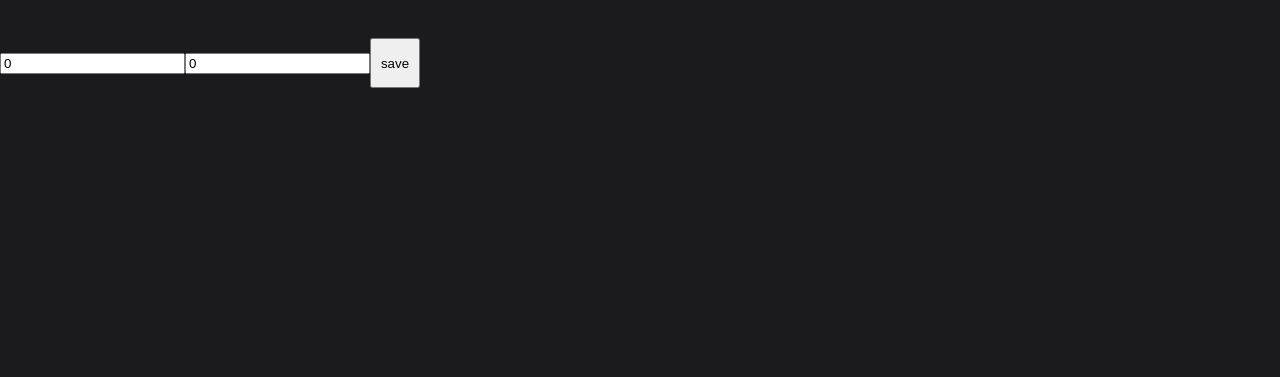
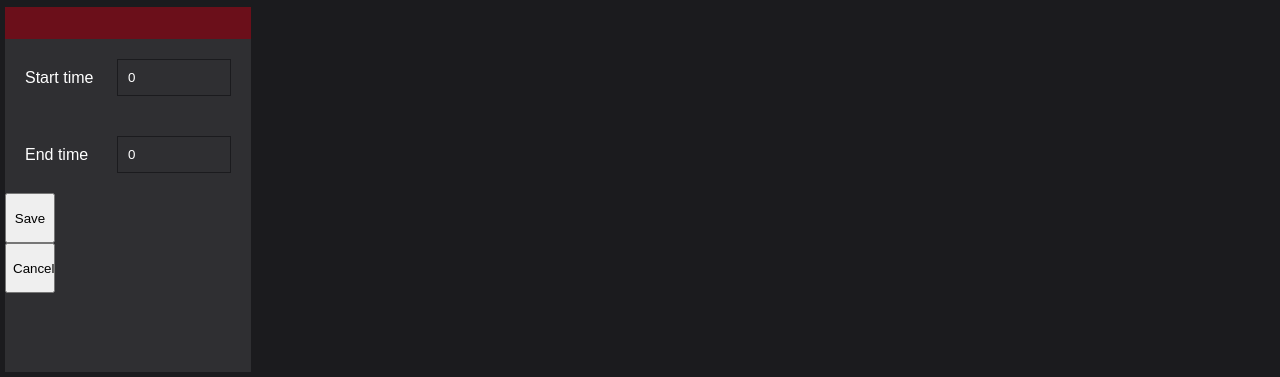
Before and after one commit to felilondocho/video-editor, a React app: page / in a window 1280 px wide. Shown: the part 423-800 px from the top of the page. Built offline with nearby package versions, Linux system fonts and the light colour scheme.

Commit message:
Current clip functionality and styling in general

```diff
--- a/src/actions/actions.js
+++ b/src/actions/actions.js
@@ -21,4 +21,10 @@ export const editClip = (clips, id, clipName, startTime, endTime) => {
     } : clip));
   return { type: EDIT_CLIP, newClips };
 };
-export const setCurrentClip = currentClip => ({ type: SET_CURRENT_CLIP, currentClip });
+export const setCurrentClip = (currentClip, currentClipSelected) =>
+  ({
+    type: SET_CURRENT_CLIP,
+    currentClip,
+    videoTime: currentClip.startTime,
+    currentClipSelected,
+  });
--- a/src/components/App/App.scss
+++ b/src/components/App/App.scss
@@ -33,7 +33,7 @@
   height: 50%;
 }
 .bottomContainer {
-  width: 50%;
+  width: 100%;
   display: flex;
   height: 50%;
 }
--- a/src/components/Clip/Clip.component.js
+++ b/src/components/Clip/Clip.component.js
@@ -1,36 +1,30 @@
 import React from 'react';
 import PropTypes from 'prop-types';
+import styles from './Clip.scss';
 
 class Clip extends React.Component {
   constructor(props) {
     super(props);
-    this.editTheClip = this.editTheClip.bind(this);
     this.setTheCurrentClip = this.setTheCurrentClip.bind(this);
   }
   setTheCurrentClip(clipElements) {
     const { setCurrentClip } = this.props;
     setCurrentClip(clipElements);
   }
-  editTheClip(id) {
-    const { editClip, clips } = this.props;
-    editClip(clips, id, 'test', 1, 2);
-  }
   render() {
     const { clipElements } = this.props;
     return (
-      <div>
+      <div className={styles.clip}>
         <p>{clipElements.clipName}</p>
-        <button onClick={() => this.editTheClip(clipElements.id)}>EditTest</button>
-        <button onClick={() => this.setTheCurrentClip(clipElements)}>SetAsCurrent</button>
+        <button onClick={() => this.setTheCurrentClip(clipElements)}>Edit</button>
       </div>
     );
   }
 }
 
 Clip.propTypes = {
-  editClip: PropTypes.func.isRequired,
   setCurrentClip: PropTypes.func.isRequired,
-  clips: PropTypes.arrayOf(PropTypes.object).isRequired,
+  // clips: PropTypes.arrayOf(PropTypes.object).isRequired,
   clipElements: PropTypes.shape({
     id: PropTypes.number.isRequired,
     clipName: PropTypes.string.isRequired,
--- /dev/null
+++ b/src/components/Clip/Clip.scss
@@ -0,0 +1,6 @@
+.clip {
+  display: flex;
+  padding: 10px;
+  border-bottom: #fff 1px solid;
+  justify-content: space-between;
+}
--- a/src/components/ClipForm/ClipForm.component.js
+++ b/src/components/ClipForm/ClipForm.component.js
@@ -1,5 +1,6 @@
 import React from 'react';
 import PropTypes from 'prop-types';
+import styles from './ClipForm.scss';
 
 class ClipForm extends React.Component {
   static getDerivedStateFromProps(nextProps) {
@@ -17,6 +18,7 @@ class ClipForm extends React.Component {
     this.handleStartChange = this.handleStartChange.bind(this);
     this.handleEndChange = this.handleEndChange.bind(this);
     this.saveForm = this.saveForm.bind(this);
+    this.clearCurrentClip = this.clearCurrentClip.bind(this);
   }
 
   handleStartChange(event) {
@@ -40,29 +42,47 @@ class ClipForm extends React.Component {
       clipName: currentClip.clipName,
       startTime: this.state.startTime,
       endTime: this.state.endTime,
-    });
+    }, true);
+  }
+  clearCurrentClip() {
+    const { setCurrentClip } = this.props;
+    setCurrentClip({
+      id: '',
+      clipName: '',
+      startTime: 0,
+      endTime: 0,
+    }, false);
   }
 
   render() {
     const { currentClip } = this.props;
     return (
-      <div>
-        <div>
+      <div className={styles.clipFormWrapper}>
+        <div className={styles.formTop}>
           <p>{currentClip.clipName}</p>
-          <form onSubmit={e => e.preventDefault()}>
+        </div>
+        <form className={styles.clipForm} onSubmit={e => e.preventDefault()}>
+          <div className={styles.formRow}>
+            <label htmlFor="startTime">Start time</label>
             <input
-              type="text"
+              type="number"
               value={this.state.startTime}
               onChange={this.handleStartChange}
+              id="startTime"
             />
+          </div>
+          <div className={styles.formRow}>
+            <label htmlFor="endTime">End time</label>
             <input
-              type="text"
+              type="number"
               value={this.state.endTime}
               onChange={this.handleEndChange}
+              id="endTime"
             />
-            <button onClick={this.saveForm}>save</button>
-          </form>
-        </div>
+          </div>
+          <button onClick={this.saveForm}>Save</button>
+          <button onClick={this.clearCurrentClip}>Cancel</button>
+        </form>
       </div>
     );
   }
--- a/src/components/ClipForm/ClipForm.scss
+++ b/src/components/ClipForm/ClipForm.scss
@@ -0,0 +1,34 @@
+.clipFormWrapper {
+  width: calc(20% - 10px);
+  margin: 5px;
+  background-color: #2F2F32;
+}
+.formTop {
+  display: flex;
+  justify-content: space-around;
+  flex-direction: row;
+  align-items: center;
+  background-color: #6B0F1A;
+}
+.clipForm {
+  display: flex;
+  flex-direction: column;
+}
+.formRow {
+  display: flex;
+  align-items: center;
+  margin: 20px;
+  & > * {
+    width: 50%;
+  }
+  label {
+    text-align: left;
+    color: #fff;
+  }
+  input {
+    background: transparent;
+    border: solid #1B1B1E 1px;
+    color: #fff;
+    padding: 10px;
+  }
+}
--- a/src/components/VideoClips/VideoClips.component.js
+++ b/src/components/VideoClips/VideoClips.component.js
@@ -9,10 +9,12 @@ class VideoClips extends React.Component {
     this.addTheClip = this.addTheClip.bind(this);
   }
   addTheClip() {
-    const { addClip, videoDuration, clips } = this.props;
+    const { addClip, clips } = this.props;
     const clipName = `clip ${clips.length + 1}`;
-    const endTime = Math.random() * videoDuration;
-    const startTime = Math.random() * endTime;
+    // const endTime = Math.random() * videoDuration;
+    // const startTime = Math.random() * endTime;
+    const endTime = 0;
+    const startTime = 0;
     addClip(clips, clipName, startTime, endTime);
   }
   render() {
@@ -38,7 +40,7 @@ class VideoClips extends React.Component {
 
 VideoClips.propTypes = {
   addClip: PropTypes.func.isRequired,
-  videoDuration: PropTypes.number.isRequired,
+  // videoDuration: PropTypes.number.isRequired,
   clips: PropTypes.arrayOf(PropTypes.object).isRequired,
 };
 
--- a/src/components/VideoClips/VideoClips.scss
+++ b/src/components/VideoClips/VideoClips.scss
@@ -1,5 +1,5 @@
 .videoClips {
-  width: 20%;
+  width: calc(20% - 10px);
   margin: 5px;
   background-color: #2F2F32;
 }
--- a/src/components/VideoPlayer/VideoPlayer/VideoPlayer.component.js
+++ b/src/components/VideoPlayer/VideoPlayer/VideoPlayer.component.js
@@ -87,7 +87,18 @@ class VideoPlayer extends React.Component {
   }
 
   render() {
-    const { isPlaying, videoTime, addVideoDuration } = this.props;
+    const {
+      isPlaying, videoTime, addVideoDuration, currentClip, togglePlay, currentClipSelected,
+    } = this.props;
+    if (this.videoRef.current) {
+      if (this.videoRef.current.currentTime !== videoTime) {
+        this.videoRef.current.currentTime = videoTime;
+      }
+      if (this.videoRef.current.currentTime >= currentClip.endTime && currentClipSelected) {
+        this.videoRef.current.pause();
+        togglePlay(false);
+      }
+    }
     return (
       <div className={styles.videoPlayer}>
         <div className={styles.videoWrapper}>
@@ -146,6 +157,13 @@ VideoPlayer.propTypes = {
   videoTime: PropTypes.number.isRequired,
   addVideoDuration: PropTypes.func.isRequired,
   videoDuration: PropTypes.number.isRequired,
+  currentClip: PropTypes.shape({
+    id: PropTypes.number,
+    clipName: PropTypes.string,
+    startTime: PropTypes.number,
+    endTime: PropTypes.number,
+  }).isRequired,
+  currentClipSelected: PropTypes.bool.isRequired,
 };
 
 export default VideoPlayer;
--- a/src/components/VideoPlayer/VideoPlayer/VideoPlayer.scss
+++ b/src/components/VideoPlayer/VideoPlayer/VideoPlayer.scss
@@ -2,7 +2,7 @@
   display: flex;
   justify-content: center;
   flex-direction: column;
-  width: 80%;
+  width: calc(80% - 10px);
   margin: 5px;
   justify-content: space-between;
 }
--- a/src/reducers/videoPlayer.js
+++ b/src/reducers/videoPlayer.js
@@ -9,6 +9,7 @@ const initialState = {
   videoDuration: 0,
   clips: [],
   currentClip: {},
+  currentClipSelected: false,
 };
 
 export default function videoPlayerReducer(state = initialState, action = {}) {
@@ -24,7 +25,12 @@ export default function videoPlayerReducer(state = initialState, action = {}) {
     case EDIT_CLIP:
       return { ...state, clips: action.newClips };
     case SET_CURRENT_CLIP:
-      return { ...state, currentClip: action.currentClip };
+      return {
+        ...state,
+        currentClip: action.currentClip,
+        videoTime: action.videoTime,
+        currentClipSelected: action.currentClipSelected,
+      };
     default:
       return state;
   }
```
